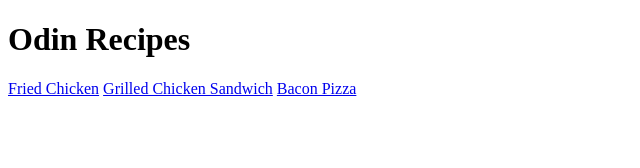
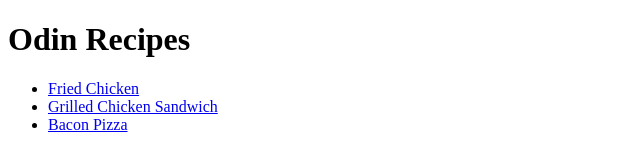
Before and after one commit to ComputisClark/odin-recipes, a plain HTML site: page index.html in a window 1280 px wide. Shown: the whole page, without its empty margins (0-640 px from the left). Drawn offline with Linux system fonts and the light colour scheme.

Commit message:
Final menu index.html. Finalize README.md

```diff
--- a/index.html
+++ b/index.html
@@ -8,11 +8,12 @@
 
     <body>
         <h1>Odin Recipes</h1>
+        <ul>
 
-        <a href="recipes/friedChicken.html">Fried Chicken</a>
-        <a href="recipes/grilledChknSand.html">Grilled Chicken Sandwich</a>
-        <a href="recipes/baconPizza.html">Bacon Pizza</a>
-
+        <li><a href="recipes/friedChicken.html">Fried Chicken</a></li>
+        <li><a href="recipes/grilledChknSand.html">Grilled Chicken Sandwich</a></li>
+        <li><a href="recipes/baconPizza.html">Bacon Pizza</a></li>
+        </ul>
     </body>
 
 </html>
```
Also changed, not shown: 1 other file.
